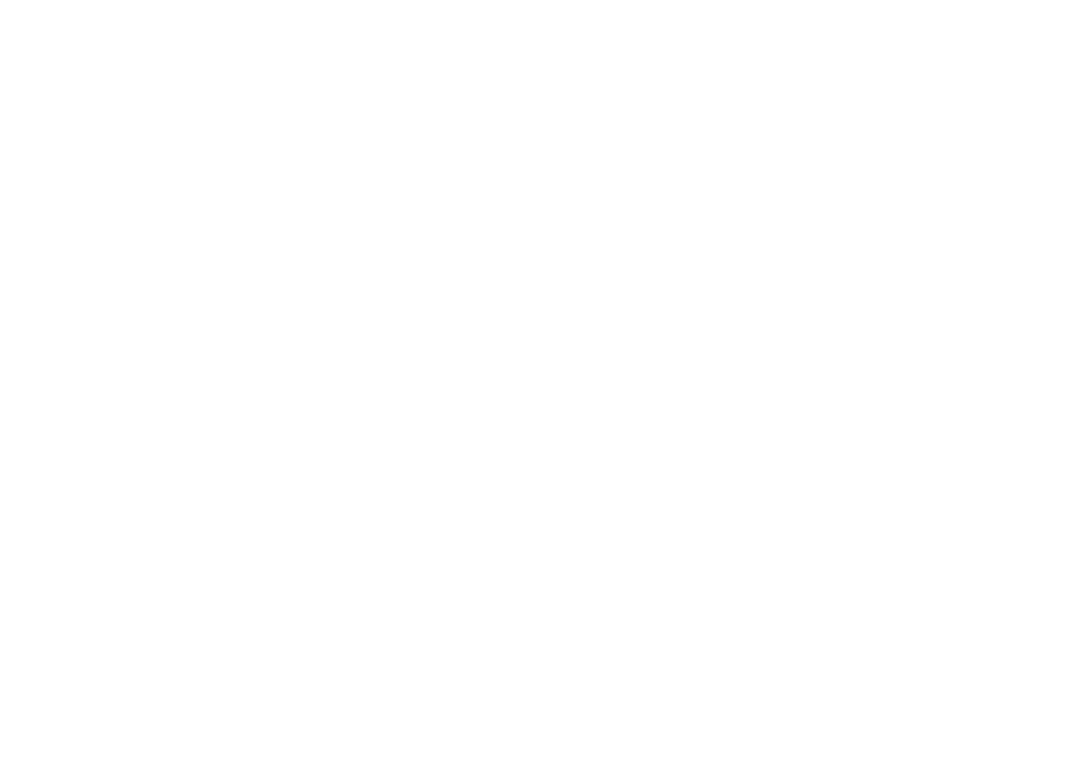
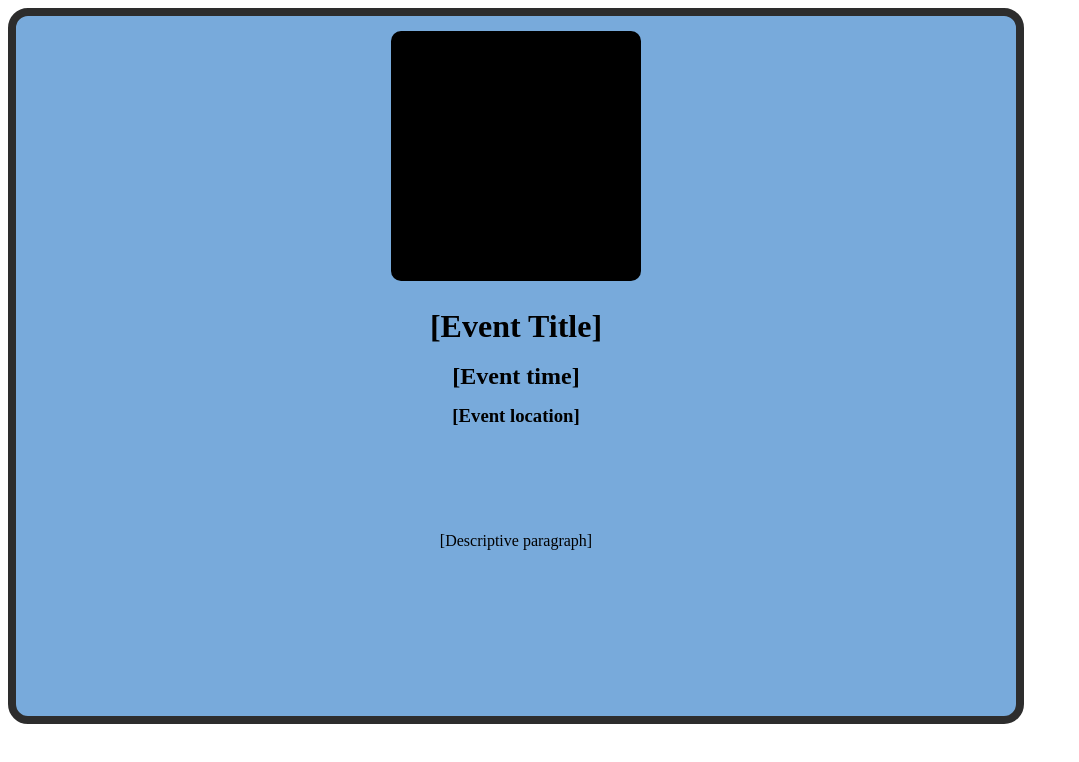
Before and after one commit to Isaac614/IDontBelong, a plain HTML site: page docs/pages/modal.html in a window 1280 px wide. Shown: the whole page, without its empty margins (0-1079 px from the left). Drawn offline with Linux system fonts and the light colour scheme.

Commit message:
created a basic modal template

```diff
--- a/docs/pages/modal.html
+++ b/docs/pages/modal.html
@@ -4,10 +4,17 @@
     <meta charset="UTF-8">
     <meta name="viewport" content="width=device-width, initial-scale=1.0">
     <title>Document</title>
+    <link rel="stylesheet" href="../styles/modal.css">
 </head>
 <body>
     <div id="modal">
-
+        <div id="image">
+        <!-- place image here -->
+        </div>
+        <h1 id="title">[Event Title]</h1>
+        <h2 id="time">[Event time]</h2>
+        <h3 id="location">[Event location]</h3>
+        <p id="about">[Descriptive paragraph]</p>
     </div>
 </body>
 </html>
--- a/docs/styles/modal.css
+++ b/docs/styles/modal.css
@@ -0,0 +1,29 @@
+/* BYUI Blue: #003F87
+Light Blue: #78AADB
+White: #FFFFFF
+Dark Gray: #2D2D2D */
+
+#modal {
+    width: 1000px;
+    height: 700px;
+    background-color: #78AADB;
+    border-radius: 20px;
+    border: #2D2D2D solid 8px;
+    z-index: -1;
+    display: grid;
+    grid-template-columns: 1fr;
+    grid-template-rows: 40% 60px 40px 40px 1fr 70px;
+    text-align: center;
+    justify-items: center;
+    align-items: center;
+}
+#image {
+    width: 250px;
+    height: 250px;
+    background-color: black;
+    border-radius: 10px;
+}
+#title, #time, #location, #about {
+    color: black;
+    /* font-family: ; */
+}
```
